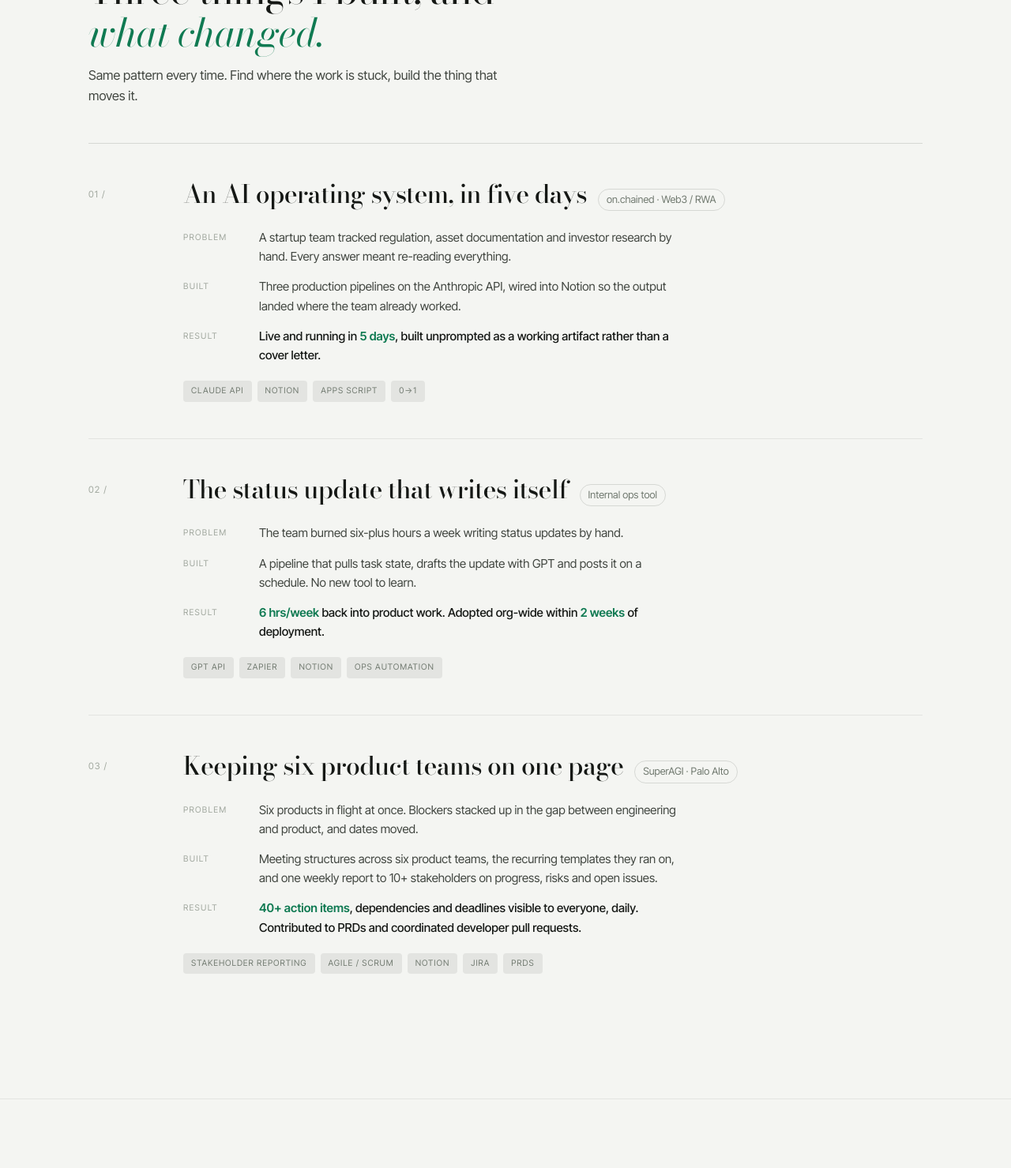
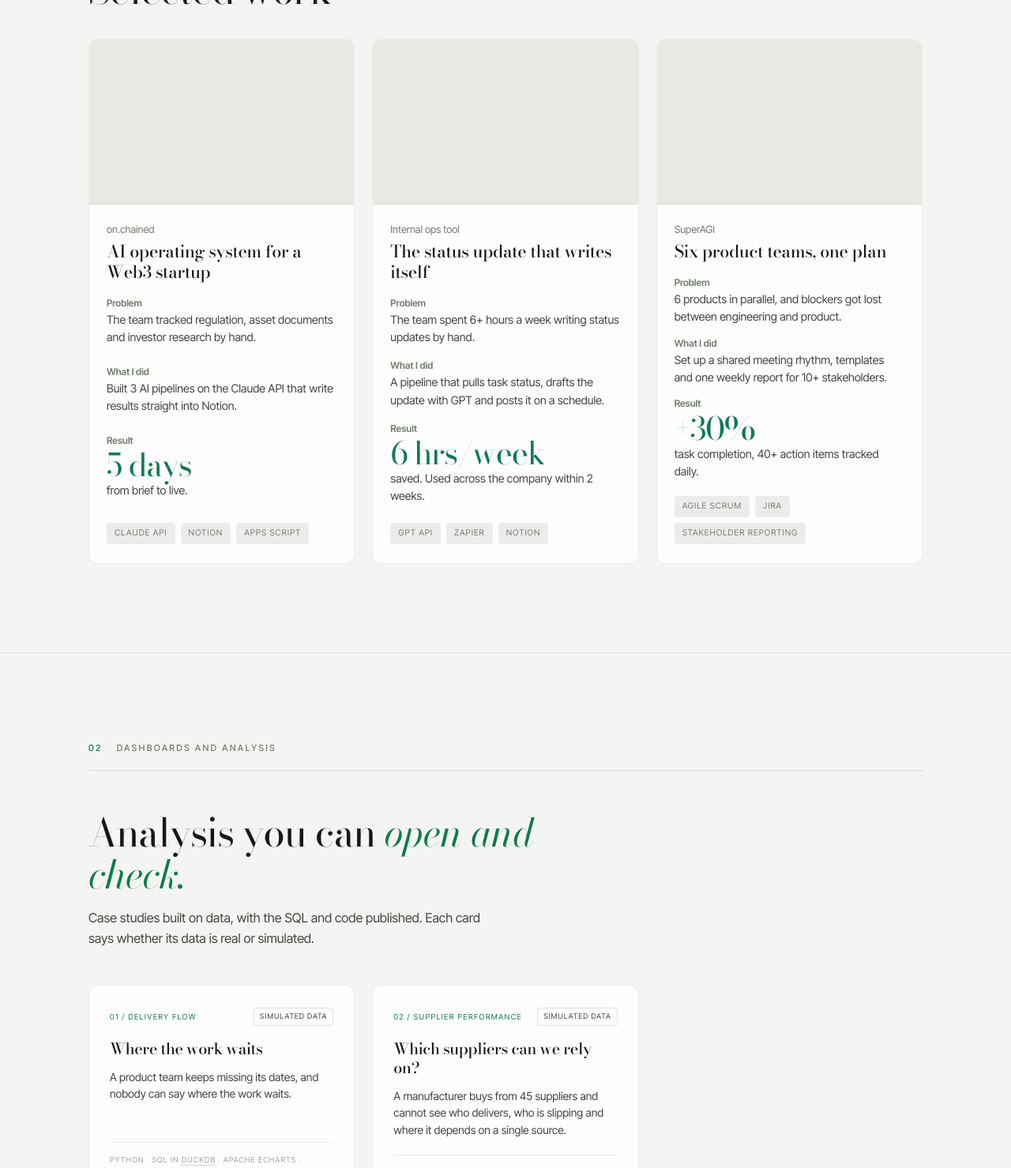
Before and after one commit to ved1211/portfolio, a website built with Vite: page index.html in a window 1280 px wide. Shown: the part 1141-2620 px from the top of the page at 79% size. Built offline with nearby package versions, Linux system fonts and the light colour scheme; animation ran at ten frames a second.

Commit message:
Rebuild Selected work as three image-first cards
Each card now has an image slot on top (a placeholder until the
screenshot exists), the problem, what I did and the result as a big
number, and at most three tool tags. The heading is "Selected work"
and the subtitle is gone.

Co-Authored-By: Claude Opus 5.5 <noreply@anthropic.com>

```diff
--- a/index.html
+++ b/index.html
@@ -138,89 +138,57 @@ if(d)document.documentElement.className='dark';}catch(e){}})();
       <span class="sec-rule"></span>
     </div>
 
-    <h2 class="sec-h2 rv">Three things I built, and <em>what changed.</em></h2>
-    <p class="sec-lede rv">Same pattern every time. Find where the work is stuck, build the thing that moves it.</p>
+    <h2 class="sec-h2 rv">Selected work</h2>
 
-    <article class="case rv">
-      <div class="case-idx">01 /</div>
-      <div>
-        <div class="case-h">
-          <h3 class="case-title">An AI operating system, in five days</h3>
-          <span class="case-org">on.chained · Web3 / RWA</span>
+    <div class="work-grid">
+      <article class="work rv">
+        <!-- TODO: add the screenshot at public/assets/work/onchained.png, then replace the placeholder below with
+             <img class="work-img" src="assets/work/onchained.png" alt="The on.chained pipelines writing results into Notion" width="1200" height="750" loading="lazy"> -->
+        <div class="work-img ph" aria-hidden="true"></div>
+        <div class="work-body">
+          <p class="work-org">on.chained</p>
+          <h3 class="work-title">AI operating system for a Web3 startup</h3>
+          <dl class="work-rows">
+            <div><dt>Problem</dt><dd>The team tracked regulation, asset documents and investor research by hand.</dd></div>
+            <div><dt>What I did</dt><dd>Built 3 AI pipelines on the Claude API that write results straight into Notion.</dd></div>
+            <div><dt>Result</dt><dd><b class="work-n">5 days</b> from brief to live.</dd></div>
+          </dl>
+          <div class="tags"><span class="tag">Claude API</span><span class="tag">Notion</span><span class="tag">Apps Script</span></div>
         </div>
-        <div class="case-rows">
-          <div class="case-row">
-            <div class="case-k">Problem</div>
-            <div class="case-v">A startup team tracked regulation, asset documentation and investor research by hand. Every answer meant re-reading everything.</div>
-          </div>
-          <div class="case-row">
-            <div class="case-k">Built</div>
-            <div class="case-v">Three production pipelines on the Anthropic API, wired into Notion so the output landed where the team already worked.</div>
-          </div>
-          <div class="case-row">
-            <div class="case-k">Result</div>
-            <div class="case-v out">Live and running in <b>5 days</b>, built unprompted as a working artifact rather than a cover letter.</div>
-          </div>
+      </article>
+
+      <article class="work rv">
+        <!-- TODO: add the recording at public/assets/work/status-update.gif, then replace the placeholder below with
+             <img class="work-img" src="assets/work/status-update.gif" alt="The status update being drafted and posted" width="1200" height="750" loading="lazy"> -->
+        <div class="work-img ph" aria-hidden="true"></div>
+        <div class="work-body">
+          <p class="work-org">Internal ops tool</p>
+          <h3 class="work-title">The status update that writes itself</h3>
+          <dl class="work-rows">
+            <div><dt>Problem</dt><dd>The team spent 6+ hours a week writing status updates by hand.</dd></div>
+            <div><dt>What I did</dt><dd>A pipeline that pulls task status, drafts the update with GPT and posts it on a schedule.</dd></div>
+            <div><dt>Result</dt><dd><b class="work-n">6 hrs/week</b> saved. Used across the company within 2 weeks.</dd></div>
+          </dl>
+          <div class="tags"><span class="tag">GPT API</span><span class="tag">Zapier</span><span class="tag">Notion</span></div>
         </div>
-        <div class="tags">
-          <span class="tag">Claude API</span><span class="tag">Notion</span><span class="tag">Apps Script</span><span class="tag">0→1</span>
+      </article>
+
+      <article class="work rv">
+        <!-- TODO: add the screenshot at public/assets/work/superagi.png, then replace the placeholder below with
+             <img class="work-img" src="assets/work/superagi.png" alt="The weekly delivery report at SuperAGI" width="1200" height="750" loading="lazy"> -->
+        <div class="work-img ph" aria-hidden="true"></div>
+        <div class="work-body">
+          <p class="work-org">SuperAGI</p>
+          <h3 class="work-title">Six product teams, one plan</h3>
+          <dl class="work-rows">
+            <div><dt>Problem</dt><dd>6 products in parallel, and blockers got lost between engineering and product.</dd></div>
+            <div><dt>What I did</dt><dd>Set up a shared meeting rhythm, templates and one weekly report for 10+ stakeholders.</dd></div>
+            <div><dt>Result</dt><dd><b class="work-n">+30%</b> task completion, 40+ action items tracked daily.</dd></div>
+          </dl>
+          <div class="tags"><span class="tag">Agile Scrum</span><span class="tag">Jira</span><span class="tag">Stakeholder reporting</span></div>
         </div>
-      </div>
-    </article>
-
-    <article class="case rv">
-      <div class="case-idx">02 /</div>
-      <div>
-        <div class="case-h">
-          <h3 class="case-title">The status update that writes itself</h3>
-          <span class="case-org">Internal ops tool</span>
-        </div>
-        <div class="case-rows">
-          <div class="case-row">
-            <div class="case-k">Problem</div>
-            <div class="case-v">The team burned six-plus hours a week writing status updates by hand.</div>
-          </div>
-          <div class="case-row">
-            <div class="case-k">Built</div>
-            <div class="case-v">A pipeline that pulls task state, drafts the update with GPT and posts it on a schedule. No new tool to learn.</div>
-          </div>
-          <div class="case-row">
-            <div class="case-k">Result</div>
-            <div class="case-v out"><b>6 hrs/week</b> back into product work. Adopted org-wide within <b>2 weeks</b> of deployment.</div>
-          </div>
-        </div>
-        <div class="tags">
-          <span class="tag">GPT API</span><span class="tag">Zapier</span><span class="tag">Notion</span><span class="tag">Ops automation</span>
-        </div>
-      </div>
-    </article>
-
-    <article class="case rv">
-      <div class="case-idx">03 /</div>
-      <div>
-        <div class="case-h">
-          <h3 class="case-title">Keeping six product teams on one page</h3>
-          <span class="case-org">SuperAGI · Palo Alto</span>
-        </div>
-        <div class="case-rows">
-          <div class="case-row">
-            <div class="case-k">Problem</div>
-            <div class="case-v">Six products in flight at once. Blockers stacked up in the gap between engineering and product, and dates moved.</div>
-          </div>
-          <div class="case-row">
-            <div class="case-k">Built</div>
-            <div class="case-v">Meeting structures across six product teams, the recurring templates they ran on, and one weekly report to 10+ stakeholders on progress, risks and open issues.</div>
-          </div>
-          <div class="case-row">
-            <div class="case-k">Result</div>
-            <div class="case-v out"><b>40+ action items</b>, dependencies and deadlines visible to everyone, daily. Contributed to PRDs and coordinated developer pull requests.</div>
-          </div>
-        </div>
-        <div class="tags">
-          <span class="tag">Stakeholder reporting</span><span class="tag">Agile / Scrum</span><span class="tag">Notion</span><span class="tag">Jira</span><span class="tag">PRDs</span>
-        </div>
-      </div>
-    </article>
+      </article>
+    </div>
   </div>
 </section>
 
--- a/src/lib/cursor.ts
+++ b/src/lib/cursor.ts
@@ -22,7 +22,7 @@ export function initCursor() {
 
   document.addEventListener('mouseover', (e) => {
     const t = e.target as HTMLElement | null;
-    const hot = !!t?.closest?.('a, button, label, .sys, .case, .skill.ev, .crow');
+    const hot = !!t?.closest?.('a, button, label, .sys, .skill.ev, .crow');
     document.body.classList.toggle('cur-hot', hot);
   });
 }
--- a/src/styles/motion.css
+++ b/src/styles/motion.css
@@ -61,12 +61,6 @@
   .metrics { margin-top: 58px; }
   .metric { padding: 24px 18px 24px 0; }
 
-  .case { grid-template-columns: 1fr; gap: 0; padding: 36px 0; }
-  .case::before { left: -14px; right: -14px; }
-  .case-idx { padding-top: 0; margin-bottom: 10px; }
-  .case-row { grid-template-columns: 1fr; gap: 3px; }
-  .case-k { padding-top: 0; }
-
   .job, .edu { grid-template-columns: 1fr; gap: 0; }
   .job-when { padding-top: 0; margin-bottom: 10px; line-height: 1.5; }
   .job-where { display: inline; }
--- a/src/styles/sections.css
+++ b/src/styles/sections.css
@@ -96,46 +96,44 @@ body.loaded .hero-h1 .w > i { transform: none; }
 .metric-n span { color: var(--signal); }
 .metric-l { font-size: .83rem; color: var(--ink-3); line-height: 1.45; max-width: 22ch; }
 
-/* ── Cases ────────────────────────────────────────────── */
-.case {
-  display: grid; grid-template-columns: 88px 1fr; gap: 0 32px;
-  padding: 46px 0; border-top: 1px solid var(--rule-soft);
-  position: relative;
+/* ── Selected work: image on top, three lines below ───── */
+.work-grid { display: grid; grid-template-columns: repeat(3, minmax(0, 1fr)); gap: 22px; margin-top: 34px; }
+.work {
+  background: var(--card);
+  border: 1px solid var(--rule-soft);
+  border-radius: 12px;
+  overflow: hidden;
+  display: flex; flex-direction: column;
 }
-.case:first-of-type { border-top: 1px solid var(--rule); }
-.case::before {
-  content: ''; position: absolute;
-  left: -24px; right: -24px; top: 0; bottom: 0;
-  background: var(--card);
-  border-radius: 10px;
-  opacity: 0;
-  transition: opacity .35s ease;
-  z-index: -1;
+.work-img { display: block; width: 100%; aspect-ratio: 16 / 10; height: auto; object-fit: cover; border-bottom: 1px solid var(--rule-soft); }
+.work-img.ph { border: 0; border-bottom: 1px solid var(--rule-soft); }
+.work-body { padding: 22px 22px 24px; display: flex; flex-direction: column; flex: 1; }
+.work-org { font-size: .8rem; color: var(--ink-3); margin-bottom: 4px; }
+.work-title { font-family: var(--font-display); font-weight: 500; font-size: 1.35rem; line-height: 1.2; letter-spacing: -0.015em; margin-bottom: 16px; }
+.work-rows { display: grid; gap: 12px; margin-bottom: 20px; flex: 1; }
+.work-rows dt { font-size: .75rem; font-weight: 600; color: var(--ink-3); margin-bottom: 1px; }
+.work-rows dd { font-size: .9rem; color: var(--ink-2); line-height: 1.55; }
+.work-n {
+  display: block;
+  font-family: var(--font-display); font-weight: 400;
+  font-size: clamp(2rem, 3.2vw, 2.5rem); line-height: 1.05; letter-spacing: -0.03em;
+  color: var(--signal);
 }
-.case:hover::before { opacity: .85; }
 
-.case-idx { font-family: var(--font-sans); font-size: .72rem; letter-spacing: .1em; color: var(--ink-4); padding-top: 9px; transition: color .3s ease; }
-.case:hover .case-idx { color: var(--signal); }
-
-.case-h { display: flex; flex-wrap: wrap; align-items: baseline; gap: 8px 14px; margin-bottom: 8px; }
-.case-title { font-family: var(--font-display); font-weight: 500; font-size: clamp(1.5rem, 2.7vw, 2rem); line-height: 1.15; letter-spacing: -0.02em; }
-.case-org { font-size: .8rem; color: var(--ink-3); padding: 3px 10px; border: 1px solid var(--rule); border-radius: 100px; white-space: nowrap; }
-
-.case-rows { display: grid; gap: 14px; margin: 22px 0 20px; max-width: 68ch; }
-.case-row { display: grid; grid-template-columns: 78px 1fr; gap: 18px; align-items: start; }
-.case-k { font-family: var(--font-sans); font-size: .66rem; letter-spacing: .12em; text-transform: uppercase; color: var(--ink-4); padding-top: 4px; }
-.case-v { font-size: .945rem; color: var(--ink-2); line-height: 1.6; }
-.case-v.out { color: var(--ink); font-weight: 500; }
-.case-v.out b { color: var(--signal); font-weight: 600; }
+@media (max-width: 900px) and (min-width: 621px) {
+  .work-grid { grid-template-columns: 1fr; }
+  .work { display: grid; grid-template-columns: minmax(0, 2fr) minmax(0, 3fr); }
+  .work-img { height: 100%; aspect-ratio: auto; min-height: 220px; border-bottom: 0; border-right: 1px solid var(--rule-soft); }
+  .work-img.ph { border-bottom: 0; border-right: 1px solid var(--rule-soft); }
+}
+@media (max-width: 620px) { .work-grid { grid-template-columns: 1fr; } }
 
 .tags { display: flex; flex-wrap: wrap; gap: 7px; }
 .tag {
   font-family: var(--font-sans); font-size: .655rem; letter-spacing: .09em;
   text-transform: uppercase; color: var(--ink-3);
   background: var(--rule-soft); padding: 5px 10px; border-radius: 4px;
-  transition: background .25s ease, color .25s ease;
 }
-.case:hover .tag { background: var(--signal-bg); color: var(--signal); }
 
 .case-link { display: inline-flex; align-items: center; gap: 7px; margin-top: 18px; font-size: .85rem; color: var(--signal); border-bottom: 1px solid transparent; transition: border-color .2s ease; }
 .case-link:hover { border-bottom-color: var(--signal); }
```
